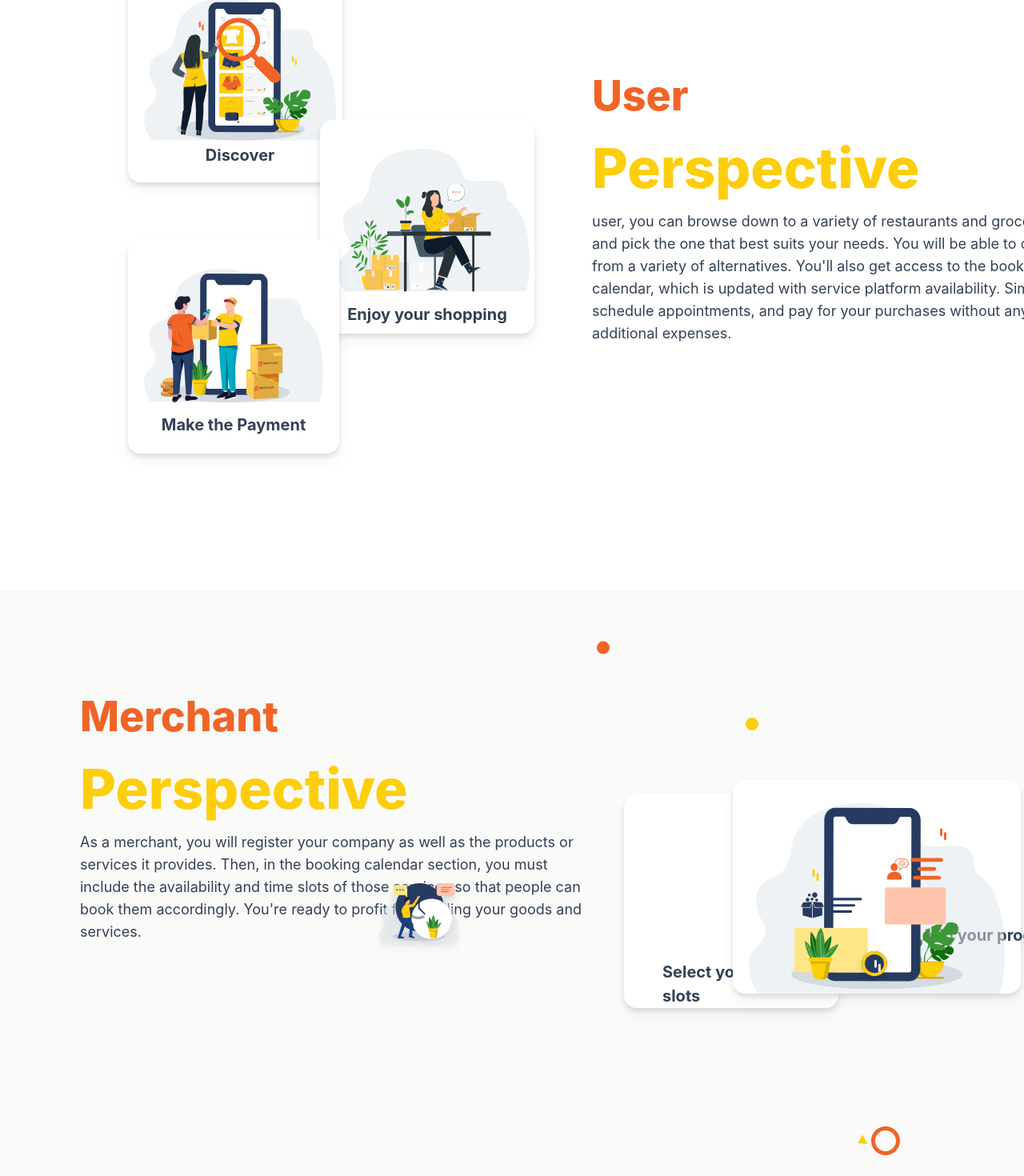
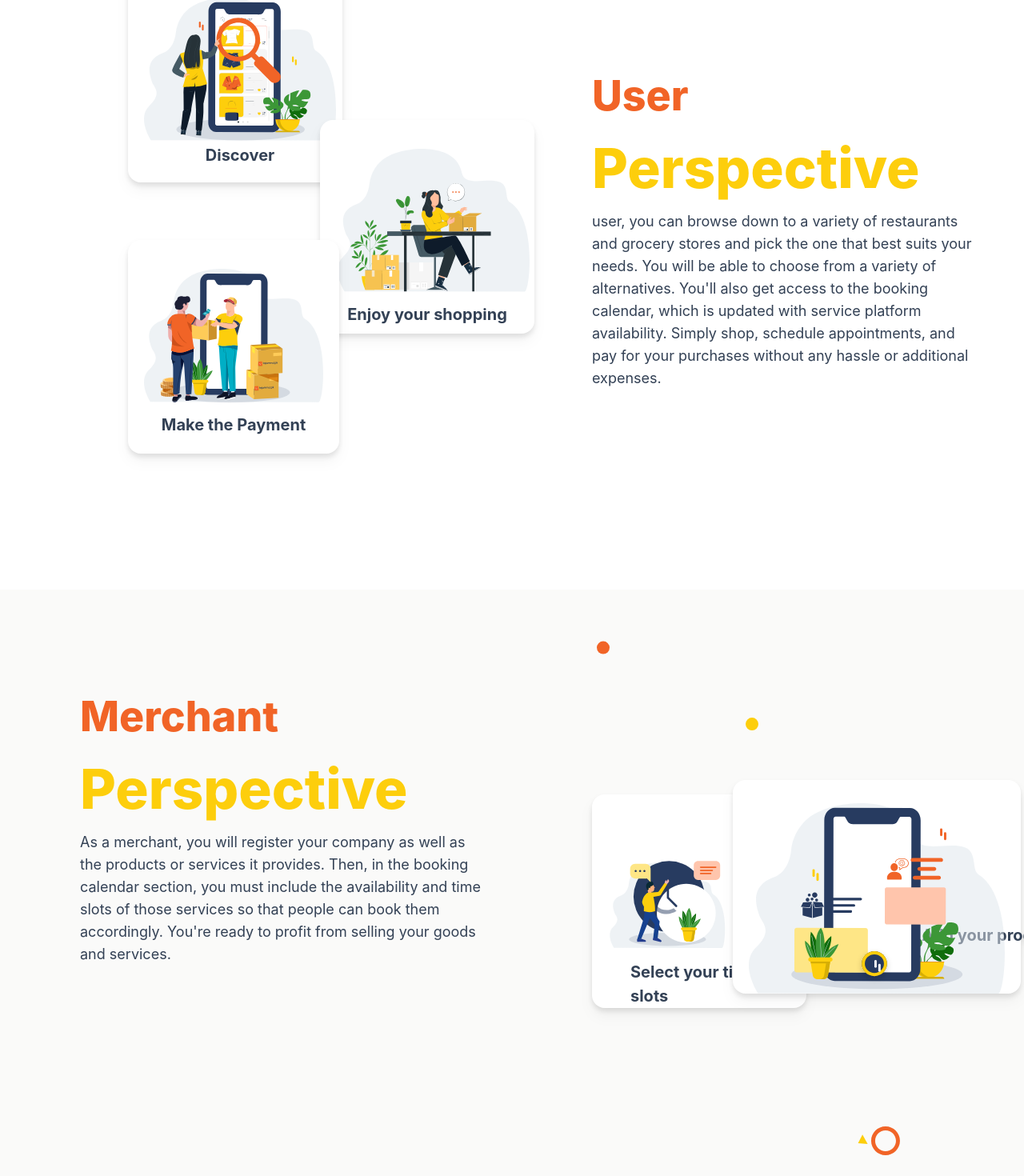
Before and after one commit to hanna-khan/Tajammul-app, a React (Create React App) app: page / in a window 1280 px wide. Shown: the part 1025-2495 px from the top of the page at 80% size. Built offline with nearby package versions, Linux system fonts and the light colour scheme.

Commit message:
merchant component fixes

```diff
--- a/src/components/Feature.jsx
+++ b/src/components/Feature.jsx
@@ -2794,7 +2794,7 @@ const Feature = () => {
                 Perspective
               </div>
             </div>
-            <div className="text-lg font-normal leading-[28px] tracking-[0px] text-slate-700">
+            <div className="text-lg font-normal leading-[28px] tracking-[0px] text-slate-700 max-w-[75%]">
               user, you can browse down to a variety of restaurants and grocery
               stores and pick the one that best suits your needs. You will be
               able to choose from a variety of alternatives. You'll also get
--- a/src/components/MerchantPerspective.jsx
+++ b/src/components/MerchantPerspective.jsx
@@ -30,7 +30,7 @@ const MerchantPerspective = () => {
                 Perspective
               </div>
             </div>
-            <div className="text-lg font-normal leading-[28px] tracking-[0px] text-slate-700">
+            <div className="text-lg font-normal leading-[28px] tracking-[0px] text-slate-700 max-w-[80%]">
               As a merchant, you will register your company as well as the
               products or services it provides. Then, in the booking calendar
               section, you must include the availability and time slots of those
@@ -39,17 +39,17 @@ const MerchantPerspective = () => {
             </div>
           </div>
           <div className="flex-1 min-w-[50%]">
-            <div className="bg-vector relative flex self-stretch bg-cover bg-center py-64 pl-10 pr-44 text-[20px] font-bold text-slate-700">
+            <div className="bg-vector relative flex self-stretch bg-cover bg-center py-64 pr-44 text-[20px] font-bold text-slate-700">
               <div className="relative flex self-stretch">
                 <div className="relative flex  h-[267px] w-[268px]  rounded-2xl bg-white drop-shadow-lg">
                   <div className="absolute inset-x-12 bottom-5 h-10">
                     Select your time slots
                   </div>
-                  <div className="absolute left-[-445.25px] top-[-56.48px] h-96 w-[801px]">
+                  <div className="absolute right-[450px] top-[-56.48px] h-[22rem] w-[0px]">
                     <svg
                       width="100%"
                       height="100%"
-                      style={{ overflow: "visible", width: "15rem" }}
+                      style={{ overflow: "visible", width: "22rem" }}
                       viewBox="-445 -56 801.34 367.79"
                       fill="none"
                       xmlns="http://www.w3.org/2000/svg"
```
